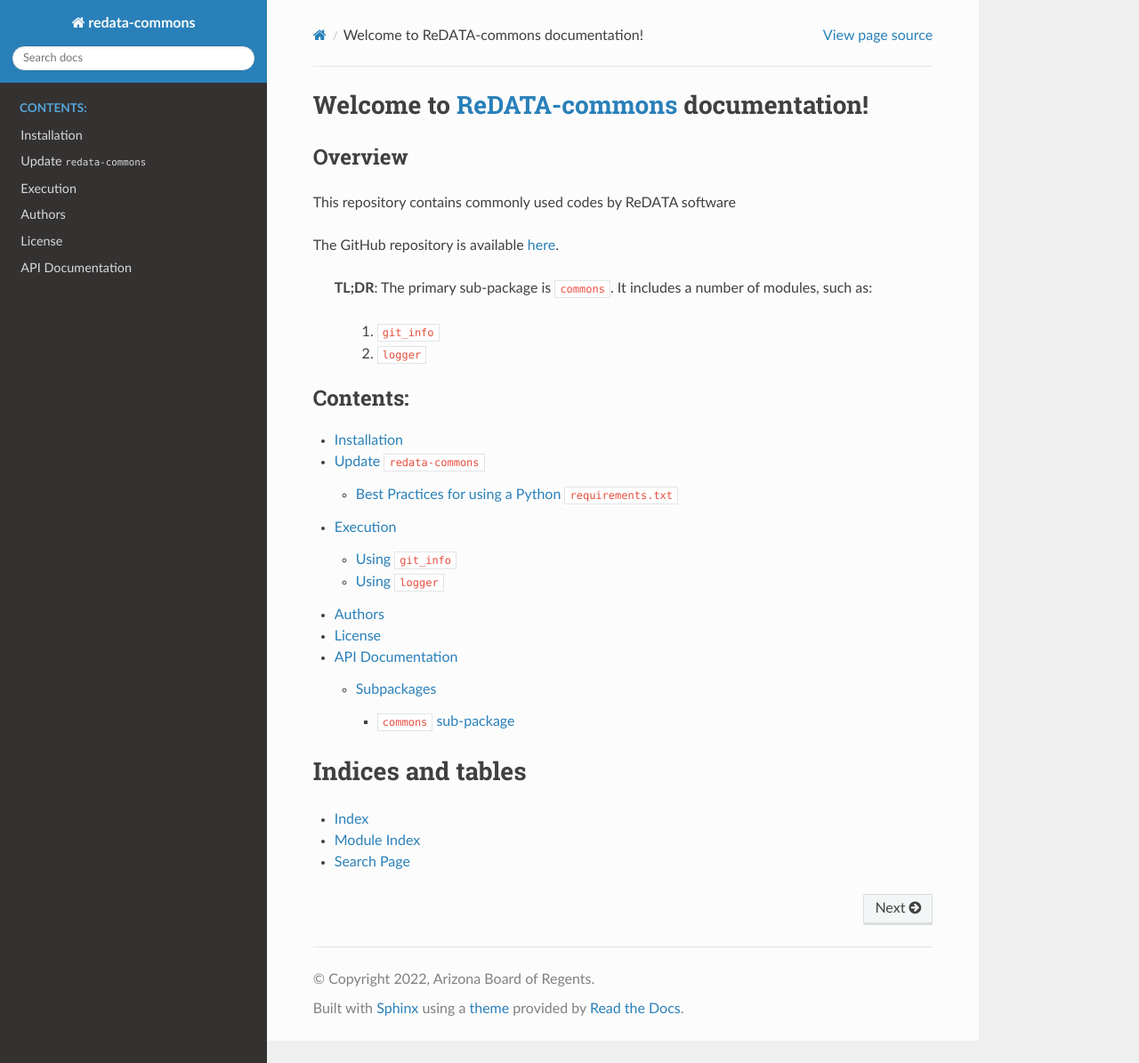
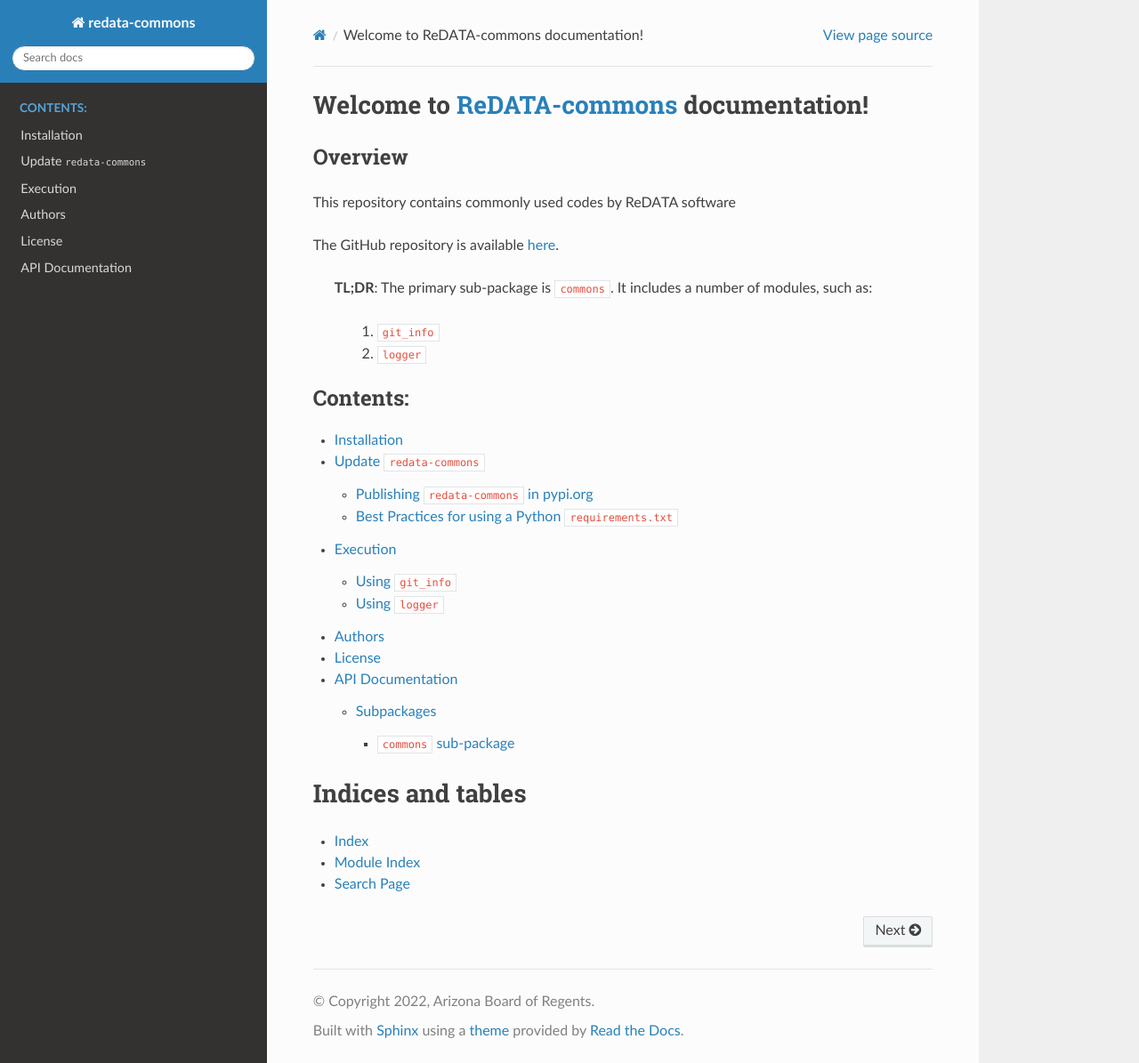
Before and after one commit to UAL-RE/redata-commons, a Sphinx documentation site: the page built from docs/source/index.rst, in a window 1280 px wide and 1195 px high. Shown: the whole window at 89% size. Built offline with Sphinx 7.4.7 and the Read the Docs theme 2.0.0, drawn with Linux system fonts in a browser that asks for light colours; some of the changed lines change nothing that is shown.

Commit message:
Issue 30, update RTD

```diff
--- a/docs/source/installation.rst
+++ b/docs/source/installation.rst
@@ -18,9 +18,11 @@
 Check packages installed
 
 ::
+
    (venv) $ pip freeze
 
-Note:  This beautiful table for Conda vs. pip https://docs.conda.io/projects/conda/en/latest/commands.html#conda-vs-pip-vs-virtualenv-commands
+Note:
+This beautiful table for Conda vs. pip https://docs.conda.io/projects/conda/en/latest/commands.html#conda-vs-pip-vs-virtualenv-commands
 
 
 Update ``redata-commons``
@@ -33,12 +35,14 @@
  1. ``requirements.txt`` : redata-common required dependencies
  2. ``setup.py`` :  Package and distribution management
  3. ``CHANGELOG.md``:
- 4. ``README.md" : README file.
- 5. ``/docs/requirements.text``: Sphinx required packages
+ 4. ``README.md`` : README file.
+ 5. ``/docs/requirements.text``: Sphinx required dependencies. It may need to be updated.
  6. ``/docs/source/conf.py``: Configuration file for Sphinx RTD
  7. ``/docs/source/*.rst`` : RTD source files. These might need to be updated
- 8. ``.github/workflows/pypi-publish.yml``: workflow publishs to pypi.org
+ 8. ``.github/workflows/pypi-publish.yml``: workflow publishing to pypi.org
 
+Publishing ``redata-commons`` in pypi.org
+~~~~~~~~~~~~~~~~~~~~~~~~~~~~~~~~~~~~~~~~~
 
 Directories ``build/``,  ``dist/``, the egg file ``redata.egg-info`` and so on (see .gitignore) are generated when running on building the package. Use the following first command
 to see the available parameters. The 2nd command is to build the package.
@@ -53,6 +57,8 @@
 
 Best Practices for using a Python ``requirements.txt``
 ~~~~~~~~~~~~~~~~~~~~~~~~~~~~~~~~~~~~~~~~~~~~~~~~~~~~~~
-- use pip freeze to generate a list of Python modules and packages installed in the virtual env.
-- ONLY list the modules and packages needed. Do NOT include unneccssary packages, as this makes upgrade extra efforts. It is also a waste of resources.
-- Keep requirements.txt file up to date and accurate. This ensure the project always use the latest version of of the Python modules and packages.
+
+The following are best practices:
+ 1. Use ``pip freeze`` to generate a list of Python modules and packages installed in the virtual env.
+ 2. ONLY list the modules and packages needed. Do NOT include unneccssary packages, as this makes upgrade extra efforts. It is also a waste of resources.
+ 3. Keep requirements.txt file up to date and accurate. This ensure the project always use the latest version of of the Python modules and packages.
```
